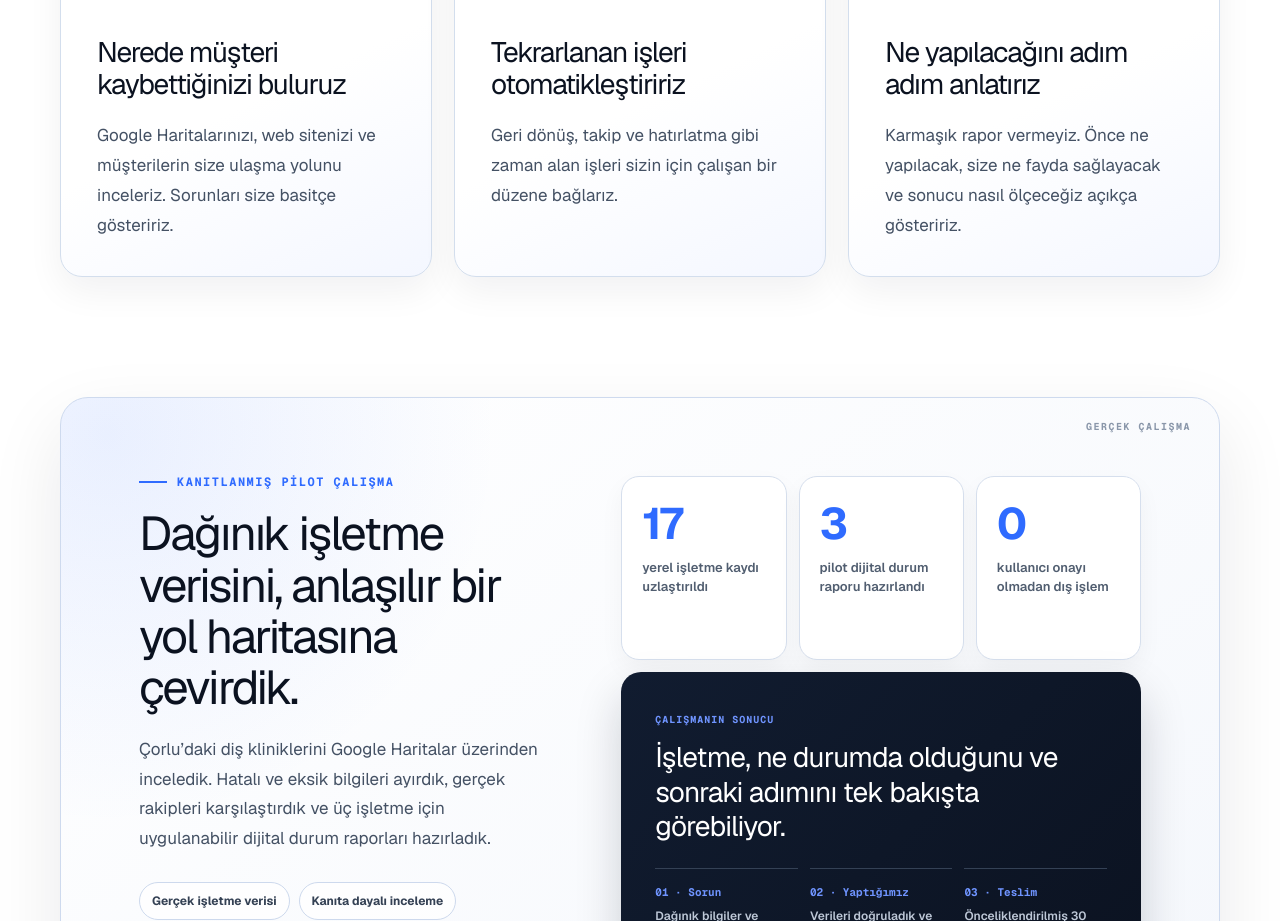
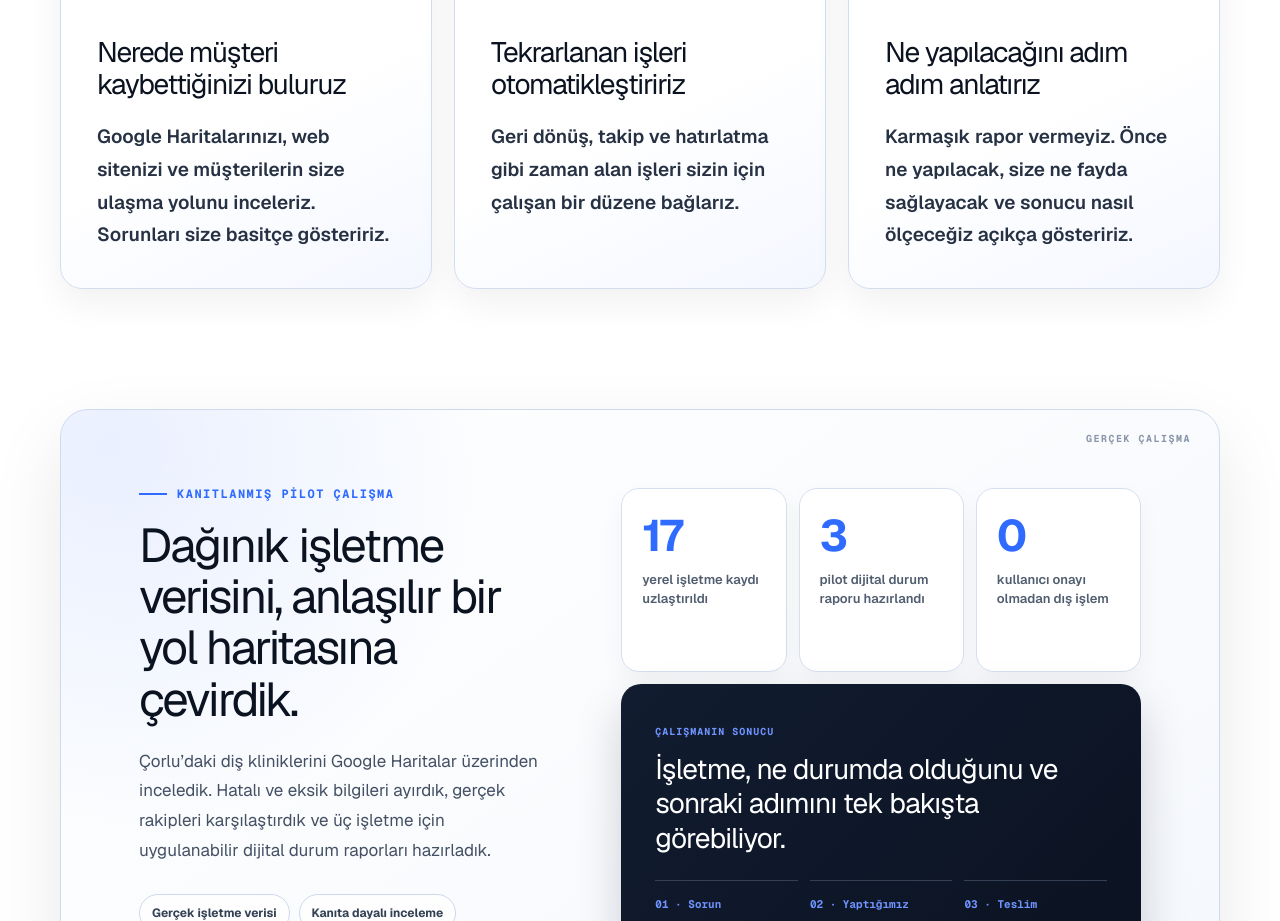
Before and after one commit to umutisbilen35-create/agentaxis-site, a Next.js app: page / in a window 1280 px wide. Shown: the part 1380-2301 px from the top of the page. Built offline with nearby package versions, Linux system fonts and the light colour scheme.

Commit message:
Hizmet aciklamalarini okunakli yap

```diff
--- a/app/globals.css
+++ b/app/globals.css
@@ -111,5 +111,5 @@ footer { border-top:1px solid var(--line); min-height:130px; display:flex; align
 .serviceGrid article:hover { transform:translateY(-6px); border-color:#a9bfff; box-shadow:0 24px 54px rgba(11,18,32,.12); }
 .serviceNo { width:52px; height:52px; display:grid; place-items:center; color:#fff; background:var(--blue); border-radius:15px; font:750 14px var(--font-geist-mono); box-shadow:0 10px 22px rgba(47,107,255,.22); }
 .serviceGrid h3 { font-size:clamp(27px,2.2vw,33px); line-height:1.15; margin:70px 0 21px; letter-spacing:-1.25px; }
-.serviceGrid p { color:#445164; line-height:1.75; font-size:17px; }
-@media(max-width:850px){.serviceGrid article{min-height:285px;padding:30px}.serviceGrid h3{margin-top:44px;font-size:29px}.serviceGrid p{font-size:16px}}
+.serviceGrid p { color:#263143; line-height:1.72; font-size:19px; font-weight:520; }
+@media(max-width:850px){.serviceGrid article{min-height:285px;padding:30px}.serviceGrid h3{margin-top:44px;font-size:29px}.serviceGrid p{font-size:18px}}
```
